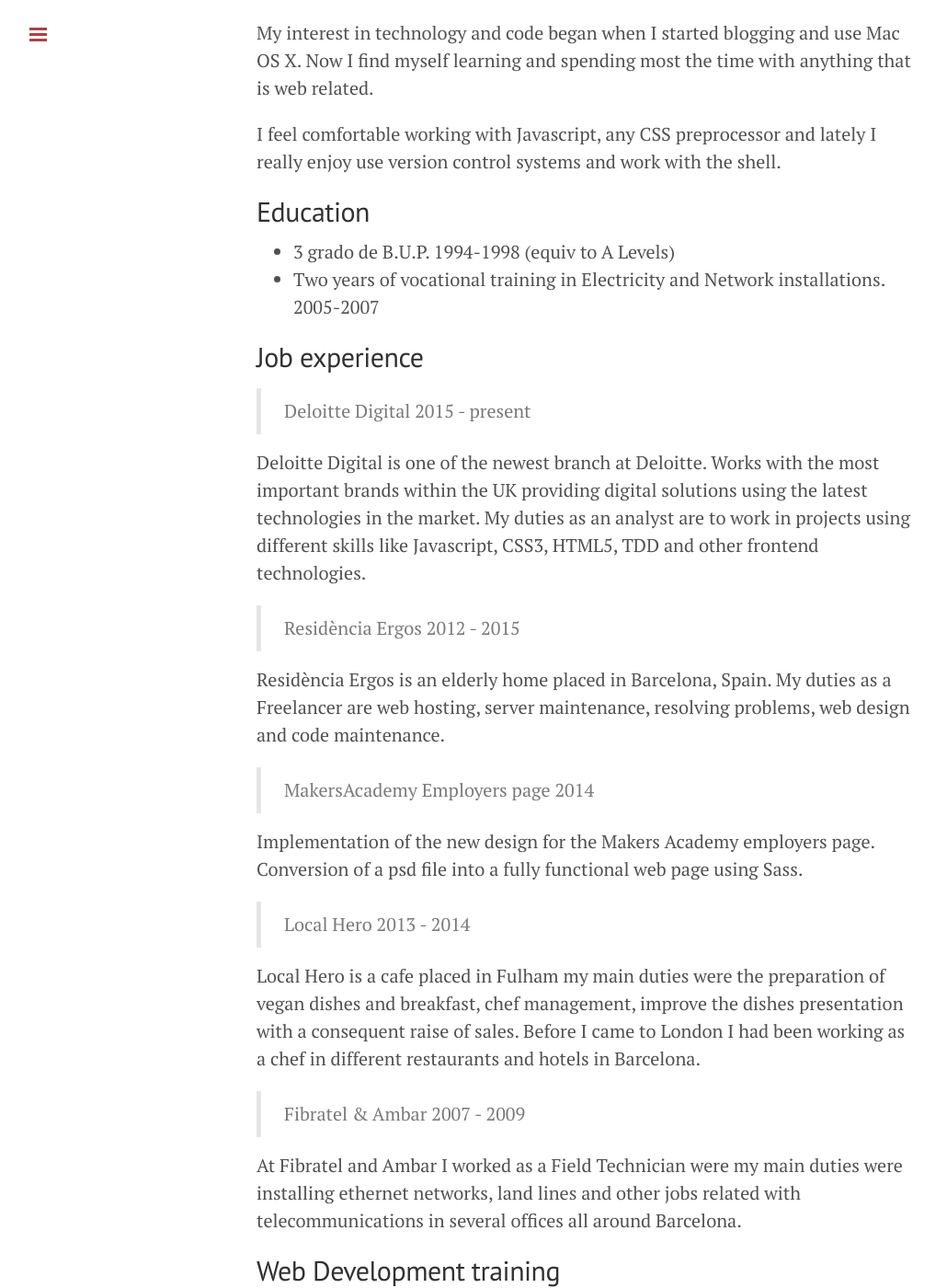
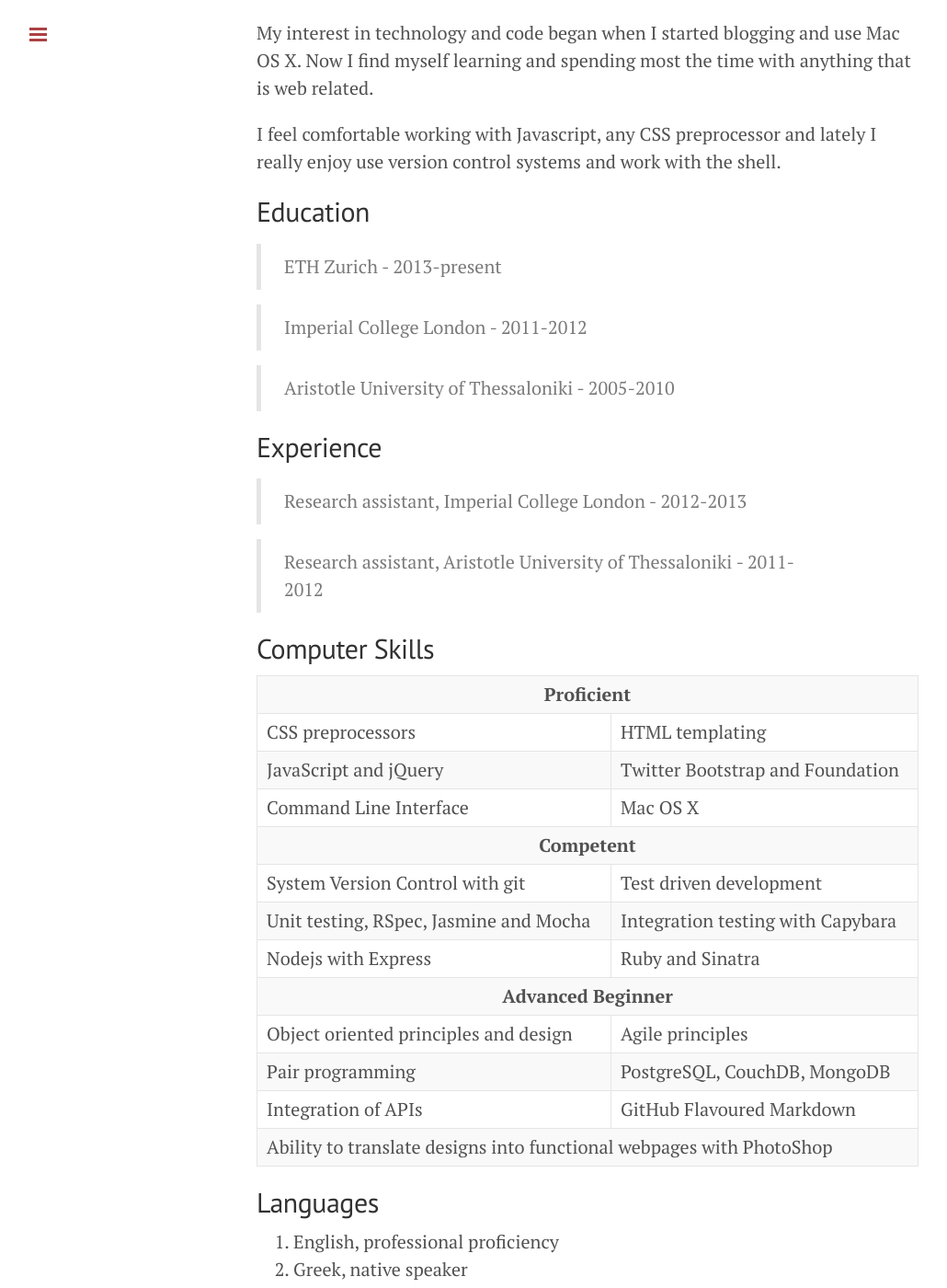
Before and after one commit to gmavrom33/gmavrom.github.io, a Jekyll site: the page built from cv/index.md, in a window 1280 px wide and 1400 px high, scrolled down 383 px. Shown: the whole window at 92% size, without its empty margins (1-1031 px from the left). Built offline with Jekyll 4.4.1, drawn with Linux system fonts in a browser that asks for light colours; nearby versions of some CDN libraries; some of the changed text lies outside the part shown.

Commit message:
Updated cv

```diff
--- a/cv/index.md
+++ b/cv/index.md
@@ -31,43 +31,19 @@ I feel comfortable working with Javascript, any CSS preprocessor and lately I re
 
 ## Education
 
-- 3 grado de B.U.P. 1994-1998 (equiv to A Levels)
-- Two years of vocational training in Electricity and Network installations. 2005-2007
+> ETH Zurich - 2013-present
 
-## Job experience
+> Imperial College London - 2011-2012
 
-> Deloitte Digital 2015 - present
+> Aristotle University of Thessaloniki - 2005-2010
 
-Deloitte Digital is one of the newest branch at Deloitte. Works with the most important brands within the UK providing digital solutions using the latest technologies in the market. My duties as an analyst are to work in projects using different skills like Javascript, CSS3, HTML5, TDD and other frontend technologies.
+## Experience
 
- > Residència Ergos  2012 - 2015
+> Research assistant, Imperial College London - 2012-2013
 
-Residència Ergos is an elderly home placed in Barcelona, Spain. My duties as a Freelancer are web hosting, server maintenance, resolving problems, web design and code maintenance.
+> Research assistant, Aristotle University of Thessaloniki - 2011-2012
 
-> MakersAcademy Employers page  2014
-
-Implementation of the new design for the Makers Academy employers page. Conversion of a psd file into a fully functional web page using Sass.
-
-> Local Hero 2013 - 2014
-
-Local Hero is a cafe placed in Fulham my main duties were the preparation of vegan dishes and breakfast, chef management, improve the dishes presentation with a consequent raise of sales.
-Before I came to London I had been working as a chef in different restaurants and hotels in Barcelona.
-
->  Fibratel & Ambar 2007 - 2009
-
-At Fibratel and Ambar I worked as a Field Technician were my main duties were installing ethernet networks, land lines and other jobs related with telecommunications in several offices all around Barcelona.
-
-## Web Development training
-
-> ###### Makers Academy Aug 2014 - Oct 2014
-
-I attended this twelve week web programming bootcamp, focused on learning full stack web development using cutting edge technologies.
-
-> ###### JavaScript course at UOC Sept 2012 - Dec 2012
-
-I completed this Front End development trimester at Open University Catalonia mainly focused in Javascript, this is the [Final Project](http://mycoffice.es/web-project/).
-
-## Programming Skills
+## Computer Skills
 
 <table>
 	<th colspan="2">
@@ -122,9 +98,13 @@ I completed this Front End development trimester at Open University Catalonia ma
 
 ## Languages
 
-1. English, fluent, advance professional level.
-2. Spanish, native speaker.
+1. English, professional proficiency
+2. Greek, native speaker
 
-## What Albert does when he is not coding?
+## Awards/Distinctions
+* Imperial College’s Energy Futures Lab Award for best overall student of the year 2011/2012 from a cohort of 40 students
+* State Scholarships Foundation Award (IKY) Honorary Scholarships for distinction in my studies during the academic years 2005/06 & 2006/07
+
+## Interests
 
 I enjoy climbing, running outdoors, watch Tv series and read some tweets.
```
